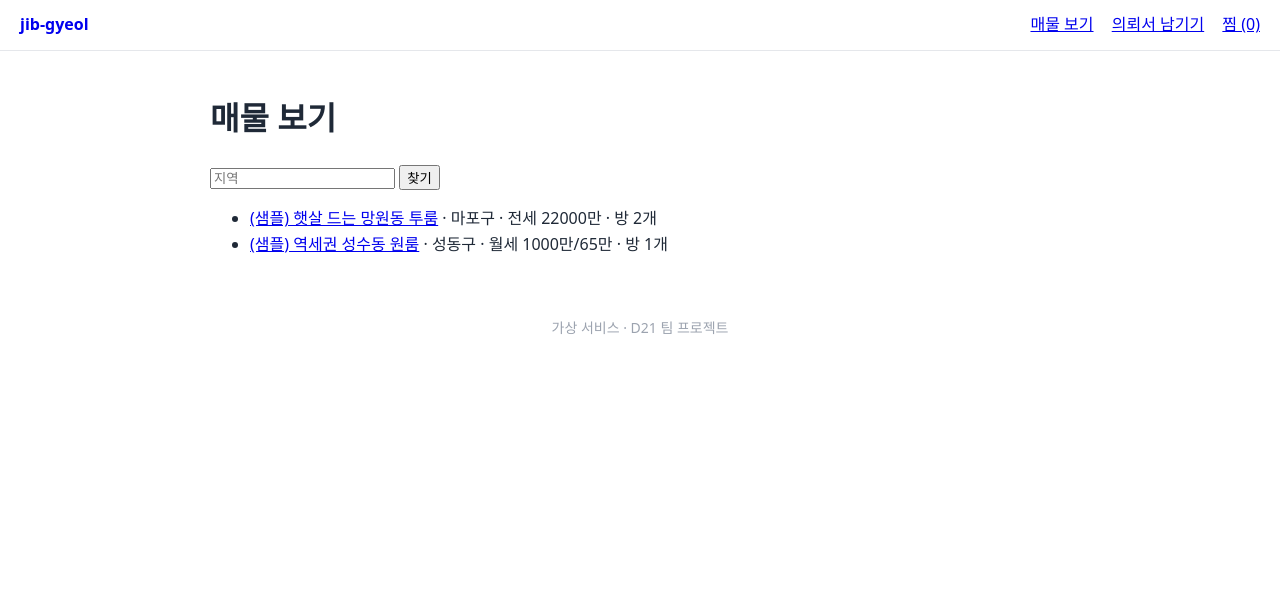
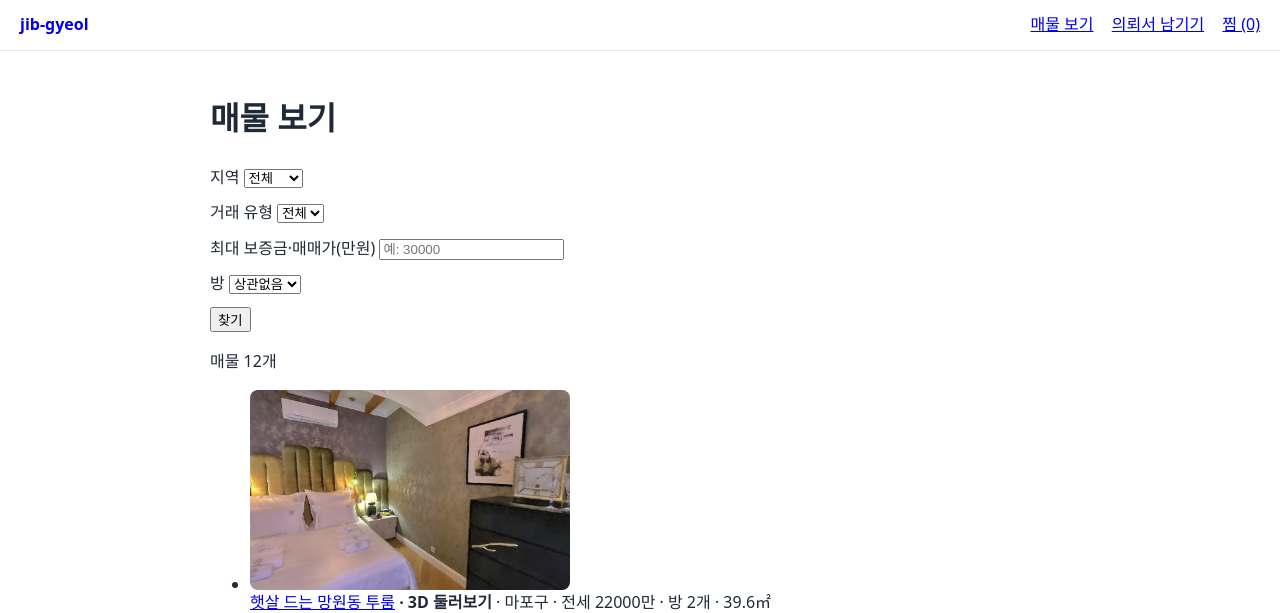
Before and after one commit to muzuksazo/jib-gyeol, a Flask app: page /listings in a window 1280 px wide. Shown: the top 613 px of the page. Before the commit the page ends 334 px from the top, so only its background shows below. Run offline with Flask 3, Linux system fonts and the light colour scheme; data comes from the database, SQL or seed files in the repository.

Commit message:
② 매물 목록: 매물 12개 · 지역/거래 유형/가격/방 수 필터 · 사진
- data/listings.csv: 샘플 2개 → 12개, 1번은 3D 주소 + 3D 캡처 사진
- db.py: get_listings_filtered(? 자리표시자), get_regions
- pages/listings.py: GET 필터, 잘못된 값은 조건 없음으로 처리
- templates/listings.html: 필터 폼, 매물 수, 사진, 3D 표시
- 작업로그.md: 작업 기록 + 핸드오프

Co-Authored-By: Claude Opus 5.5 <noreply@anthropic.com>

```diff
--- a/data/listings.csv
+++ b/data/listings.csv
@@ -1,3 +1,13 @@
 id,title,region,deal_type,price,monthly_rent,rooms,area_m2,floor,description,image_url,splat_url
-1,(샘플) 햇살 드는 망원동 투룸,마포구,전세,22000,,2,39.6,3,뼈대 확인용 샘플이에요. 여님이 진짜 데이터로 바꿔 주세요.,,/static/splats/modlinek-villa/lod-meta.json
-2,(샘플) 역세권 성수동 원룸,성동구,월세,1000,65,1,23.1,5,뼈대 확인용 샘플이에요. 여님이 진짜 데이터로 바꿔 주세요.,,
+1,햇살 드는 망원동 투룸,마포구,전세,22000,,2,39.6,3,남향 거실에 오후 내내 볕이 들어요. 망원시장 도보 5분.,/static/listings/1.png,/static/splats/modlinek-villa/lod-meta.json
+2,역세권 성수동 원룸,성동구,월세,1000,65,1,23.1,5,성수역 도보 3분. 풀옵션(세탁기·냉장고·에어컨).,https://images.unsplash.com/photo-1502672260266-1c1ef2d93688?w=800&q=80&fit=crop,
+3,합정역 앞 신축 오피스텔,마포구,월세,1000,80,1,26.4,12,2024년 준공 신축. 높은 층이라 한강이 살짝 보여요.,https://images.unsplash.com/photo-1757524503555-b62633f47670?w=800&q=80&fit=crop,
+4,연남동 조용한 골목 쓰리룸,마포구,매매,68000,,3,72.7,2,경의선숲길 바로 옆. 아이 키우기 좋은 조용한 동네.,https://images.unsplash.com/photo-1583847268964-b28dc8f51f92?w=800&q=80&fit=crop,
+5,서울숲 근처 투룸 빌라,성동구,전세,30000,,2,46.2,4,서울숲 도보 7분. 리모델링해서 주방이 넓어요.,https://images.unsplash.com/photo-1560448204-e02f11c3d0e2?w=800&q=80&fit=crop,
+6,왕십리역 가성비 원룸,성동구,월세,500,50,1,19.8,3,환승역 4개 노선. 첫 자취방으로 추천해요.,https://images.unsplash.com/photo-1773578978637-c9771e7a9913?w=800&q=80&fit=crop,
+7,강남역 직장인 원룸,강남구,월세,2000,95,1,24.8,8,강남역 도보 6분. 관리비에 인터넷 포함.,https://images.unsplash.com/photo-1586023492125-27b2c045efd7?w=800&q=80&fit=crop,
+8,대치동 학군지 아파트,강남구,매매,195000,,3,84.9,10,대치 학원가 도보권. 단지 안에 놀이터와 헬스장.,https://images.unsplash.com/photo-1564078516393-cf04bd966897?w=800&q=80&fit=crop,
+9,신림동 대학가 투룸,관악구,전세,15000,,2,36.3,2,서울대입구역 버스 10분. 룸메이트와 살기 좋아요.,https://images.unsplash.com/photo-1759691555393-60cd5355d840?w=800&q=80&fit=crop,
+10,봉천동 햇살 원룸,관악구,월세,300,40,1,18.2,4,부담 없는 보증금. 창이 커서 환기가 잘 돼요.,https://images.unsplash.com/photo-1484154218962-a197022b5858?w=800&q=80&fit=crop,
+11,샤로수길 복층 원룸,관악구,월세,1000,60,1,29.7,5,복층 구조라 침실과 거실이 나뉘어요. 맛집 골목 바로 앞.,https://images.unsplash.com/photo-1628592102751-ba83b0314276?w=800&q=80&fit=crop,
+12,압구정 한강뷰 전세,강남구,전세,85000,,3,99.2,15,한강이 정면으로 보이는 고층. 주차 2대 가능.,https://images.unsplash.com/photo-1763827513396-5917fc6c84f3?w=800&q=80&fit=crop,
--- a/db.py
+++ b/db.py
@@ -95,5 +95,36 @@ def get_listing(listing_id):
         con.close()
 
 
-# TODO(팀원 A): ② 목록 필터용 함수 — 예) get_listings_filtered(region, deal_type, max_price)
-#   값은 반드시 ? 자리에. CSV를 고친 뒤엔 jibgyeol.db 파일을 지우고 다시 켜야 새 데이터가 들어가요.
+def get_regions():
+    """매물이 있는 지역 목록 (② 목록 필터의 지역 선택칸)."""
+    con = get_db()
+    try:
+        return [r[0] for r in con.execute("SELECT DISTINCT region FROM listings ORDER BY region")]
+    finally:
+        con.close()
+
+
+def get_listings_filtered(region="", deal_type="", max_price=None, min_rooms=None):
+    """② 목록 필터. 빈 값은 '조건 없음'으로 보고 건너뛰어요.
+    사용자 값은 문장에 이어 붙이지 않고 전부 ? 자리에 넣어요 (SQL 인젝션 방지).
+    CSV를 고친 뒤엔 jibgyeol.db 파일을 지우고 다시 켜야 새 데이터가 들어가요."""
+    sql = "SELECT * FROM listings WHERE 1=1"
+    params = []
+    if region:
+        sql += " AND region = ?"
+        params.append(region)
+    if deal_type:
+        sql += " AND deal_type = ?"
+        params.append(deal_type)
+    if max_price is not None:                  # 보증금 · 매매가 기준 (만원)
+        sql += " AND price <= ?"
+        params.append(max_price)
+    if min_rooms is not None:
+        sql += " AND rooms >= ?"
+        params.append(min_rooms)
+    sql += " ORDER BY id"
+    con = get_db()
+    try:
+        return con.execute(sql, params).fetchall()
+    finally:
+        con.close()
--- a/pages/listings.py
+++ b/pages/listings.py
@@ -1,6 +1,6 @@
 # ② 매물 목록 — 담당: 팀원 A
-# 주소: /listings   ·   필터 예: /listings?region=마포구&deal_type=전세
-# 할 일: 지역 · 거래 유형 · 가격 필터 (보기만 하니까 GET)
+# 주소: /listings   ·   필터 예: /listings?region=마포구&deal_type=전세&max_price=30000&rooms=2
+# 지역 · 거래 유형 · 최대 가격 · 방 수 필터 (보기만 하니까 GET = 엽서)
 
 from flask import Blueprint, render_template, request
 
@@ -8,10 +8,34 @@ import db
 
 bp = Blueprint("listings", __name__)
 
+DEAL_TYPES = ("전세", "월세", "매매")
+
+
+def _to_int(value):
+    """주소창 값은 글자라서 숫자로 바꿔요. 숫자가 아니거나 음수면 '조건 없음'으로 봐요."""
+    try:
+        number = int(value)
+    except (TypeError, ValueError):
+        return None
+    return number if number >= 0 else None
+
 
 @bp.route("/listings")
 def index():
-    region = request.args.get("region", "")   # 주소창 ?region= 값 (GET = 엽서)
-    # TODO(팀원 A): region 등으로 걸러 주세요 (db.py는 이제 A님 담당이라 직접 만들어도 돼요). 지금은 전체를 보여 줘요.
-    items = db.get_listings()
-    return render_template("listings.html", items=items, region=region)
+    region = request.args.get("region", "").strip()
+    deal_type = request.args.get("deal_type", "")
+    if deal_type not in DEAL_TYPES:          # 목록에 없는 값은 무시
+        deal_type = ""
+    max_price = _to_int(request.args.get("max_price"))
+    rooms = _to_int(request.args.get("rooms"))
+
+    items = db.get_listings_filtered(region, deal_type, max_price, rooms)
+    filters = {"region": region, "deal_type": deal_type, "max_price": max_price, "rooms": rooms}
+    return render_template(
+        "listings.html",
+        items=items,
+        filters=filters,
+        regions=db.get_regions(),
+        deal_types=DEAL_TYPES,
+        filtered=any(v not in ("", None) for v in filters.values()),
+    )
--- a/templates/listings.html
+++ b/templates/listings.html
@@ -3,18 +3,54 @@
 {% block title %}매물 보기{% endblock %}
 {% block content %}
 <h1>매물 보기</h1>
-<form method="get">
-  <input name="region" value="{{ region }}" placeholder="지역" aria-label="지역">
-  {# TODO(팀원 A): 거래 유형 · 가격 · 방 수 필터 #}
+<form method="get" class="filters">
+  <label>지역
+    <select name="region">
+      <option value="">전체</option>
+      {% for r in regions %}
+      <option value="{{ r }}" {% if r == filters.region %}selected{% endif %}>{{ r }}</option>
+      {% endfor %}
+    </select>
+  </label>
+  <label>거래 유형
+    <select name="deal_type">
+      <option value="">전체</option>
+      {% for d in deal_types %}
+      <option value="{{ d }}" {% if d == filters.deal_type %}selected{% endif %}>{{ d }}</option>
+      {% endfor %}
+    </select>
+  </label>
+  <label>최대 보증금·매매가(만원)
+    <input type="number" name="max_price" min="0" step="500"
+           value="{{ filters.max_price if filters.max_price is not none }}" placeholder="예: 30000">
+  </label>
+  <label>방
+    <select name="rooms">
+      <option value="">상관없음</option>
+      {% for n in (1, 2, 3) %}
+      <option value="{{ n }}" {% if n == filters.rooms %}selected{% endif %}>{{ n }}개 이상</option>
+      {% endfor %}
+    </select>
+  </label>
   <button>찾기</button>
+  {% if filtered %}<a href="{{ url_for('listings.index') }}">조건 지우기</a>{% endif %}
 </form>
+
+<p>매물 {{ items|length }}개</p>
 
 <ul class="cards">
   {% for item in items %}
   <li>
+    {% if item.image_url %}
+    <a href="{{ url_for('detail.show', listing_id=item.id) }}">
+      <img src="{{ item.image_url }}" alt="{{ item.title }} 사진" loading="lazy"
+           width="320" height="200" style="display:block;object-fit:cover;max-width:100%;border-radius:8px">
+    </a>
+    {% endif %}
     <a href="{{ url_for('detail.show', listing_id=item.id) }}">{{ item.title }}</a>
+    {% if item.splat_url %}<strong>· 3D 둘러보기</strong>{% endif %}
     · {{ item.region }} · {{ item.deal_type }} {{ item.price }}만{% if item.monthly_rent %}/{{ item.monthly_rent }}만{% endif %}
-    · 방 {{ item.rooms }}개
+    · 방 {{ item.rooms }}개{% if item.area_m2 %} · {{ item.area_m2 }}㎡{% endif %}
   </li>
   {% else %}
   <li>조건에 맞는 매물이 없어요. 조건을 바꿔 보세요.</li>
```
Also changed, not shown: 작업로그.md (+45 -0 lines), static/listings/1.png (added).
